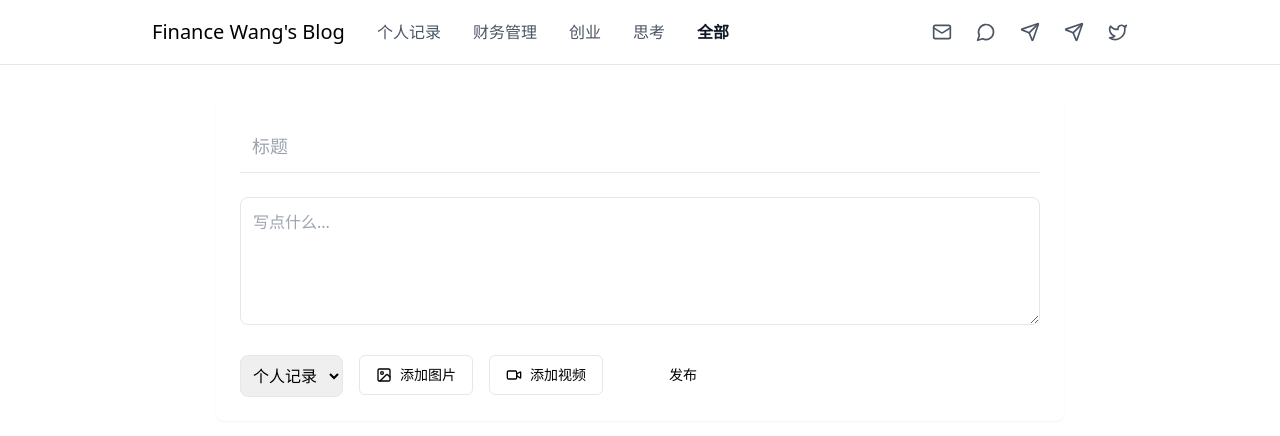
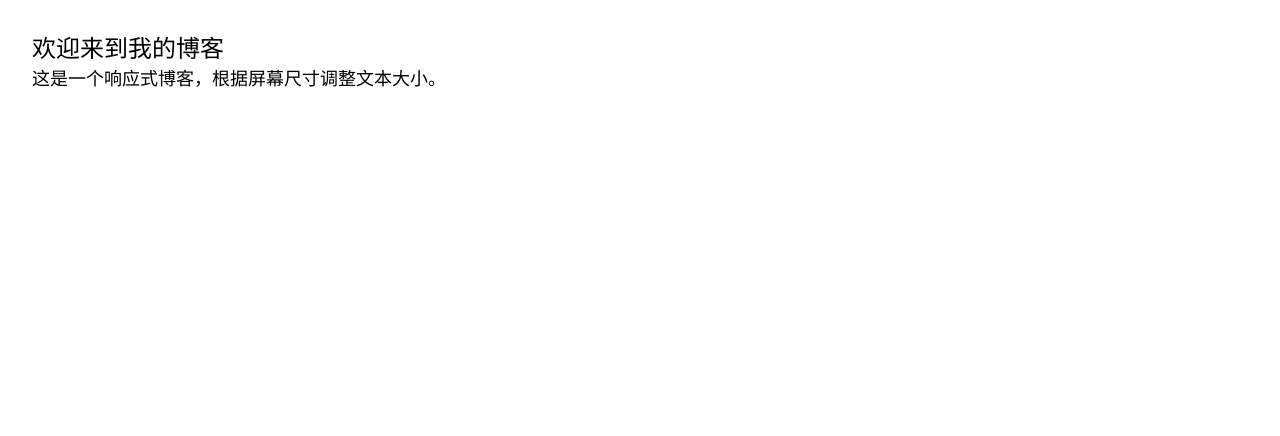
Before and after one commit to Financewang/personal-blog, a Next.js app: page / in a window 1280 px wide. Shown: the top 436 px of the page. Built offline with nearby package versions, Linux system fonts and the light colour scheme.

Commit message:
优化响应式布局

```diff
--- a/app/page.js
+++ b/app/page.js
@@ -1,5 +1,12 @@
 import BlogContent from './components/BlogContent'
 
 export default function Home() {
-  return <BlogContent />
+  return (
+    <div className="p-4 sm:p-6 md:p-8">
+      <h1 className="text-lg sm:text-xl md:text-2xl">欢迎来到我的博客</h1>
+      <p className="text-sm sm:text-base md:text-lg">
+        这是一个响应式博客，根据屏幕尺寸调整文本大小。
+      </p>
+    </div>
+  );
 }
--- a/tailwind.config.mjs
+++ b/tailwind.config.mjs
@@ -12,6 +12,13 @@ export default {
         foreground: "var(--foreground)",
       },
     },
+    screens: {
+      sm: "640px", // 针对小屏幕设备
+      md: "768px", // 针对平板设备
+      lg: "1024px", // 针对大屏幕设备
+      xl: "1280px", // 更大屏幕设备
+      "2xl": "1536px", // 超大屏幕设备
+    },
   },
   plugins: [],
 };
```
Also changed, not shown: package.json (+6 -6 lines).
